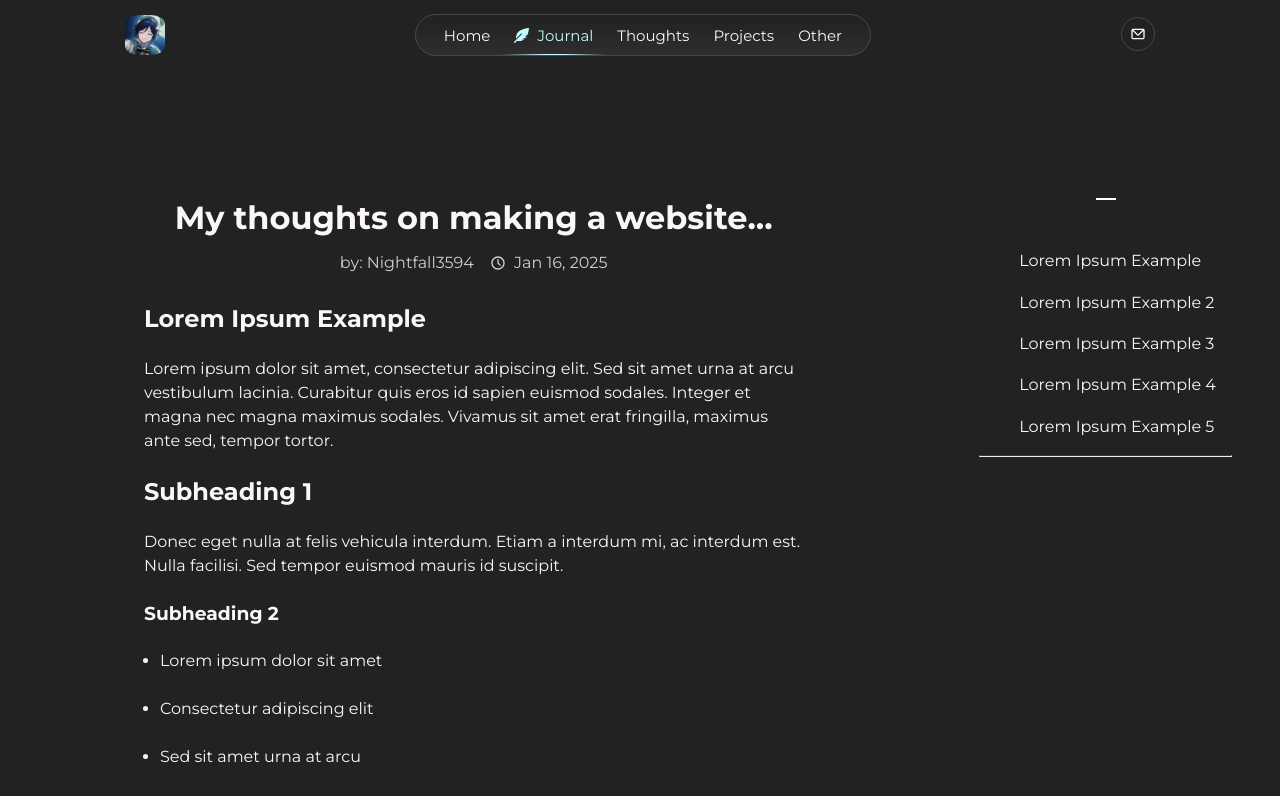
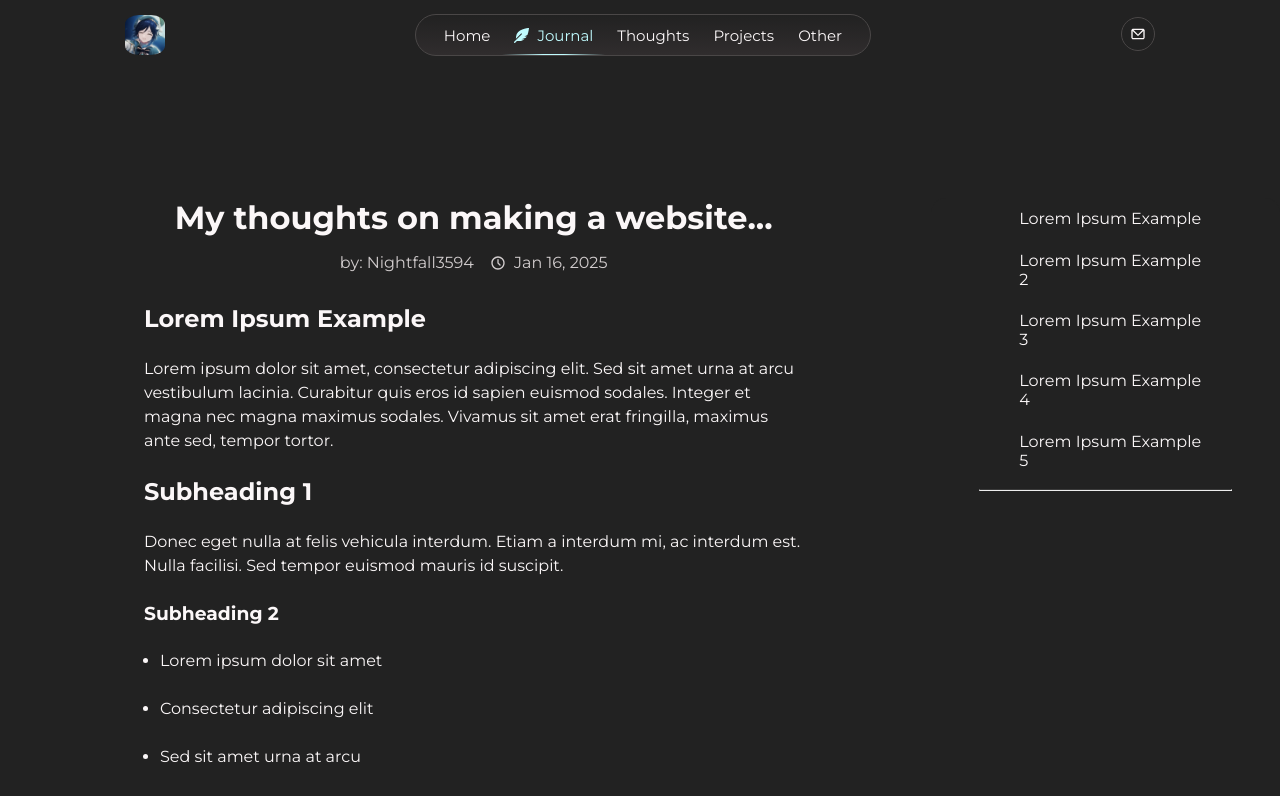
Before and after one commit to Nightfall3594/nightfall-is-a-dev, a React (Vite) app: page /journal/1 in a window 1280 px wide. Shown: the top 796 px of the page. Built offline with nearby package versions, Linux system fonts and the light colour scheme.

Commit message:
fix: remove pseudo element and adjust chapter size on desktop

```diff
--- a/src/components/pages/articles/article-post/sidebar/sidebar.css
+++ b/src/components/pages/articles/article-post/sidebar/sidebar.css
@@ -68,9 +68,16 @@
 
     }
 
+    .article-post__sidebar:before {
+        display: none;
+    }
 
     .article-post__sidebar hr {
         margin: 0 1rem;
         border-top: 1px solid var(--lighter-bg);
     }
+
+    .sidebar__chapters {
+        width: auto;
+    }
 }
```
